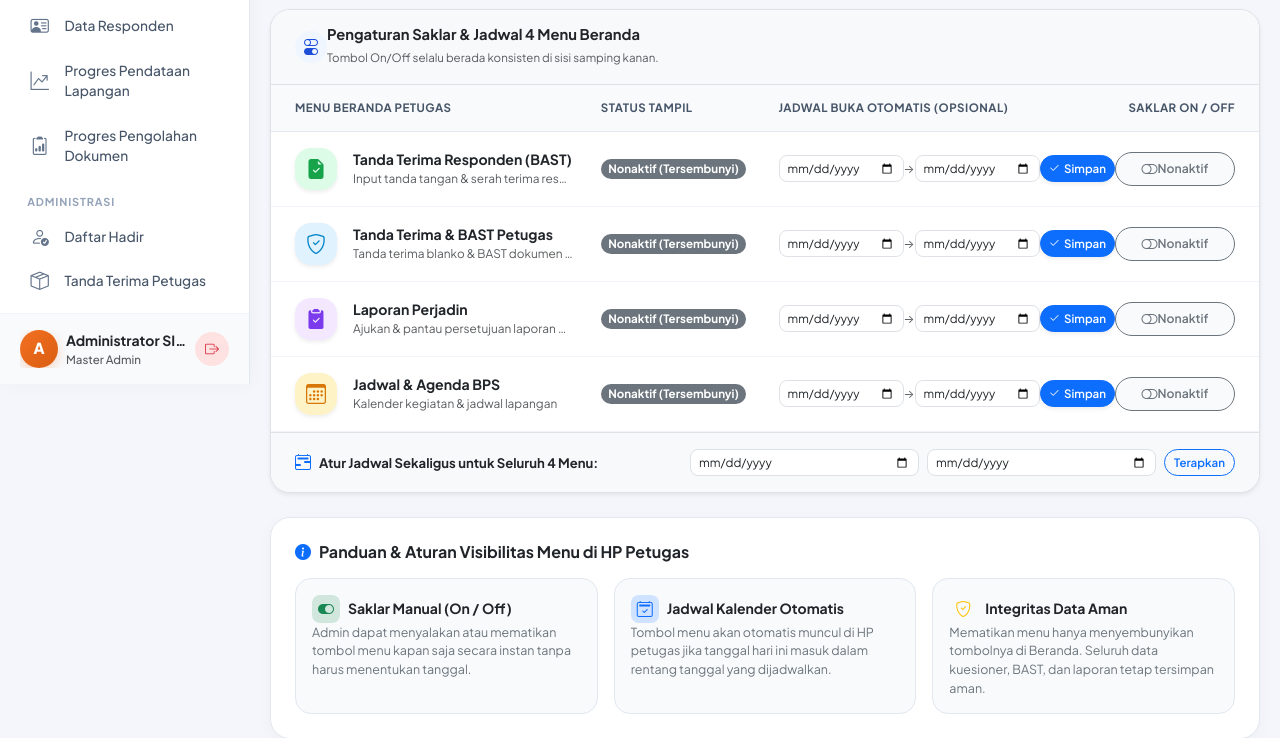
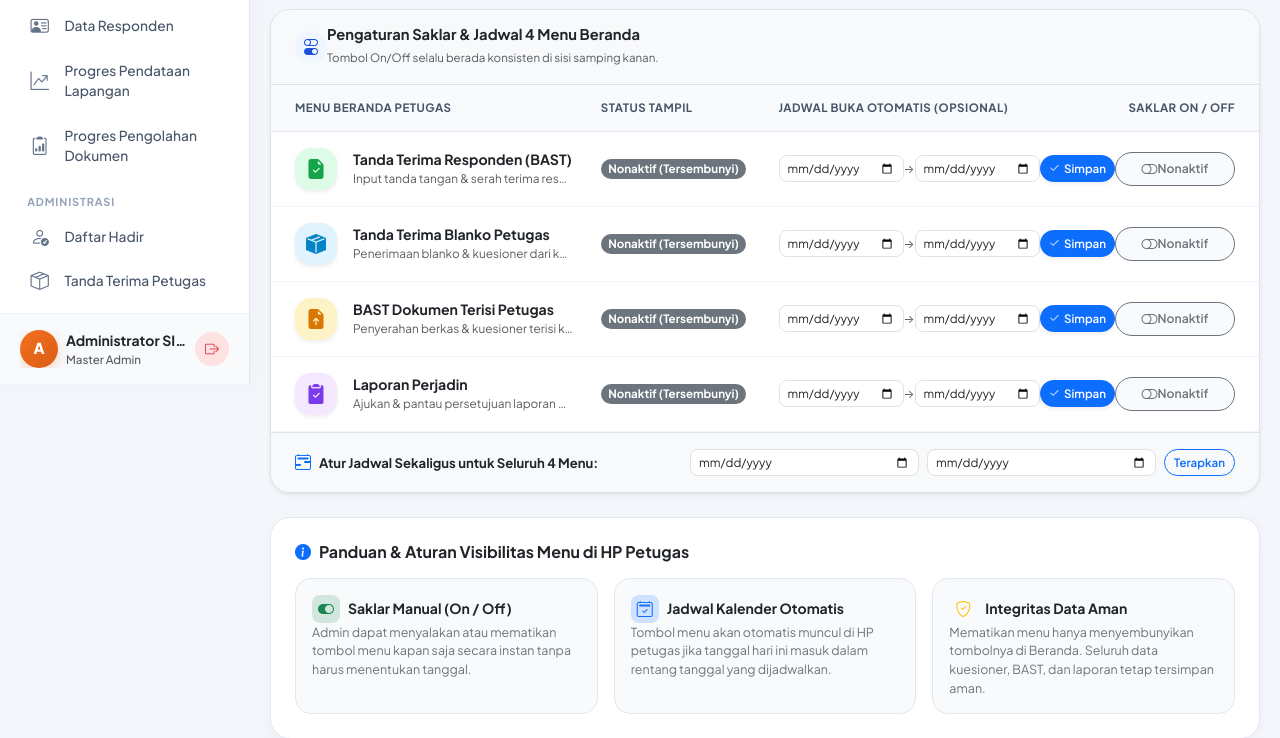
Before and after one commit to mhabil23/Sistem-Informasi-Manajemen-Petugas-Lapangan-SIMPLE-, a Laravel app: page /admin/spkrt-periods in a window 1280 px wide. Shown: the part 416-1154 px from the top of the page. Run offline with Laravel 12, Linux system fonts and the light colour scheme; the visitor is signed in with stand-in values (Sample User, id 1); data comes from the database, SQL or seed files in the repository; data that the repository does not hold is empty; some libraries are stand-ins or nearby versions.

Commit message:
feat(beranda): separate blanko & terisi bast in officer dashboard and admin menu controls, make bottom agenda permanent

```diff
--- a/app/Services/BerandaMenuVisibilityService.php
+++ b/app/Services/BerandaMenuVisibilityService.php
@@ -9,9 +9,10 @@ use Illuminate\Support\Facades\Schema;
 class BerandaMenuVisibilityService
 {
     public const MENU_TANDA_TERIMA_RESPONDEN = 'tanda_terima_responden';
-    public const MENU_TANDA_TERIMA_PETUGAS = 'tanda_terima_petugas';
+    public const MENU_TANDA_TERIMA_BLANKO = 'tanda_terima_blanko';
+    public const MENU_BAST_TERISI = 'bast_dokumen_terisi';
     public const MENU_LAPORAN_PERJADIN = 'laporan_perjadin';
-    public const MENU_JADWAL_AGENDA = 'jadwal_agenda';
+    public const MENU_TANDA_TERIMA_PETUGAS = 'tanda_terima_blanko';
 
     public const STATUS_MANUAL_ACTIVE = 'manual_active';
     public const STATUS_PERIOD_ACTIVE = 'period_active';
@@ -34,12 +35,19 @@ class BerandaMenuVisibilityService
                 'color' => '#16A34A',
                 'soft_bg' => '#DCFCE7',
             ],
-            self::MENU_TANDA_TERIMA_PETUGAS => [
-                'label' => 'Tanda Terima & BAST Petugas',
-                'subtitle' => 'Tanda terima blanko & BAST dokumen terisi',
-                'icon' => 'bi-shield-check',
+            self::MENU_TANDA_TERIMA_BLANKO => [
+                'label' => 'Tanda Terima Blanko Petugas',
+                'subtitle' => 'Penerimaan blanko & kuesioner dari kantor',
+                'icon' => 'bi-box-seam-fill',
                 'color' => '#0284C7',
                 'soft_bg' => '#E0F2FE',
+            ],
+            self::MENU_BAST_TERISI => [
+                'label' => 'BAST Dokumen Terisi Petugas',
+                'subtitle' => 'Penyerahan berkas & kuesioner terisi ke kantor',
+                'icon' => 'bi-file-earmark-arrow-up-fill',
+                'color' => '#D97706',
+                'soft_bg' => '#FEF3C7',
             ],
             self::MENU_LAPORAN_PERJADIN => [
                 'label' => 'Laporan Perjadin',
@@ -47,13 +55,6 @@ class BerandaMenuVisibilityService
                 'icon' => 'bi-clipboard2-check-fill',
                 'color' => '#7C3AED',
                 'soft_bg' => '#F3E8FF',
-            ],
-            self::MENU_JADWAL_AGENDA => [
-                'label' => 'Jadwal & Agenda BPS',
-                'subtitle' => 'Kalender kegiatan & jadwal lapangan',
-                'icon' => 'bi-calendar3',
-                'color' => '#D97706',
-                'soft_bg' => '#FEF3C7',
             ],
         ];
     }
```
Also changed, not shown: resources/views/petugas/dashboard.blade.php (+40 -72 lines), tests/Feature/BerandaMenuVisibilityTest.php (+18 -17 lines).
